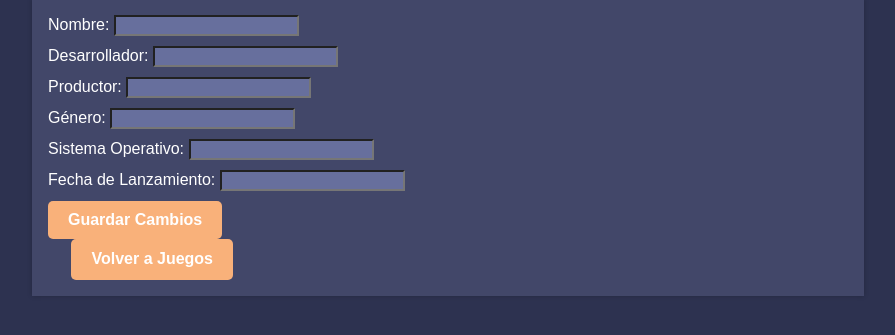
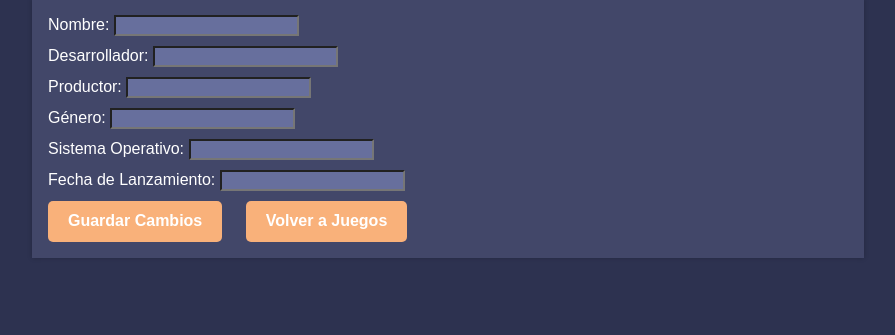
Before and after one commit to patricia-ortega-garcia/ProyectoSGSSI, a PHP site: page /modificar_videojuego.php in a window 1280 px wide. Shown: the part 145-480 px from the top of the page, without its empty margins (192-1087 px from the left). Run offline with PHP 8.4, Linux system fonts and the light colour scheme; data comes from the database, SQL or seed files in the repository; data that the repository does not hold is empty.

Commit message:
solucionar botones desaliniados modificar videojuego

```diff
--- a/app/modificar_videojuego.php
+++ b/app/modificar_videojuego.php
@@ -46,7 +46,6 @@ session_start();
 
         }
 ?>
-
 <?php
 include("config.php"); // Incluye el archivo de configuración
 
@@ -95,15 +94,14 @@ if (isset($_GET['id'])) {
         <input type="text" id="Date_Released" name="Date_Released" value="<?php echo $dt; ?>"><br>
 
         <div class="button-container">
-                    <button class="button secondary-button" type="submit"> Guardar Cambios</button>
-                </div>
+            <button class="button secondary-button" type="submit"> Guardar Cambios</button>
+            <pre>   </pre>
+            <button class="button secondary-button" onclick="window.location.href='principal.php'">Volver a Juegos</button>
+         </div>
 
 
     </form>
-    <div class="button-container">
-            <pre>   </pre>
-            <button class="button secondary-button" onclick="window.location.href='principal.php'">Volver a Juegos</button>
-        </div>
+
 
     </main>
     </body>
```
